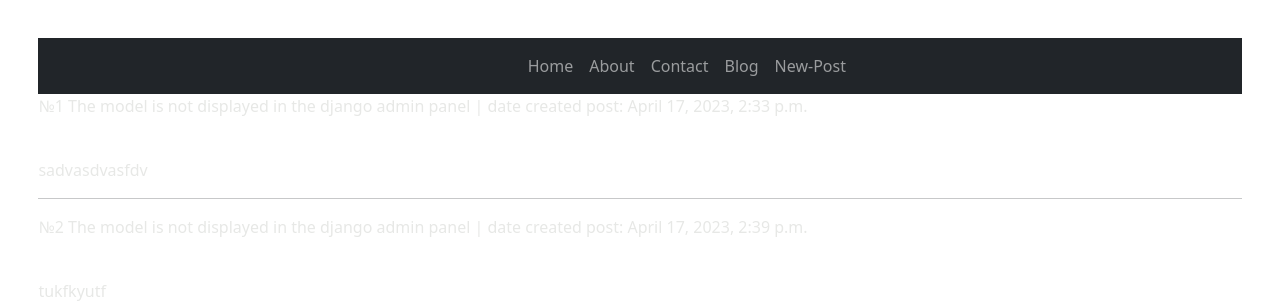
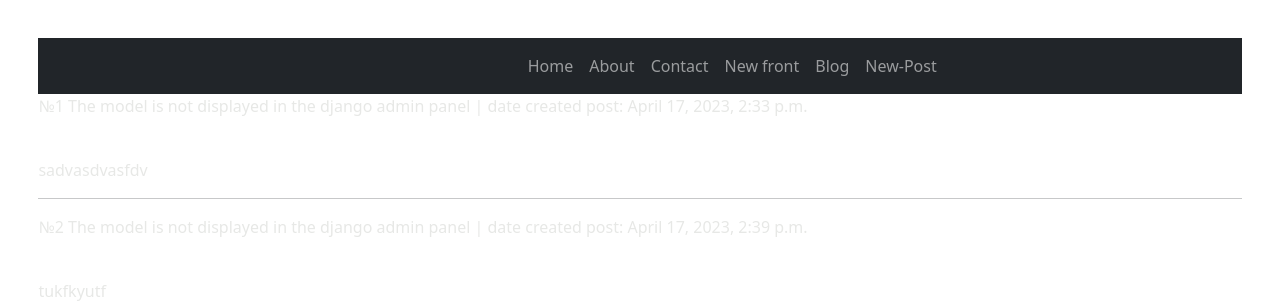
Before and after one commit to YarBurArt/ToDo-learn-django, a Django app: page /post/ in a window 1280 px wide. Shown: the top 305 px of the page. Run offline with Django 4.2, Linux system fonts and the light colour scheme; data comes from the database, SQL or seed files in the repository; some libraries are stand-ins or nearby versions.

Commit message:
project revitalization to minimum operability

```diff
--- a/muzk/templates/base.html
+++ b/muzk/templates/base.html
@@ -26,6 +26,7 @@
           <a class="nav-item nav-link" href="/index">Home</a>
           <a class="nav-item nav-link" href="/about">About</a>
           <a class="nav-item nav-link" href="/contact">Contact</a>
+          <a class="nav-item nav-link" href="/frnt">New front</a>
           <!-- <a class="nav-item nav-link" href="/auth/login">Login</a> -->
           <a class="nav-item nav-link" href="/post">Blog</a>
           <a class="nav-item nav-link" href="/post/create_post">New-Post</a>
```
